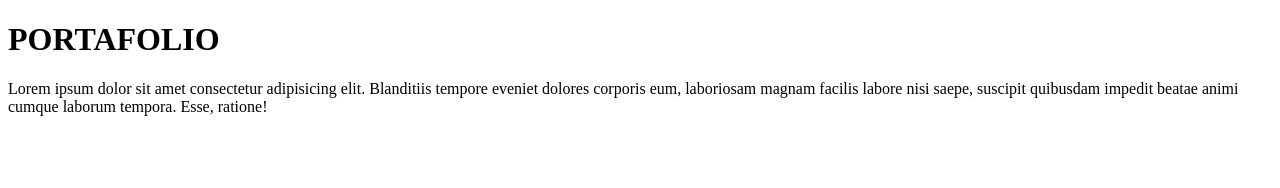
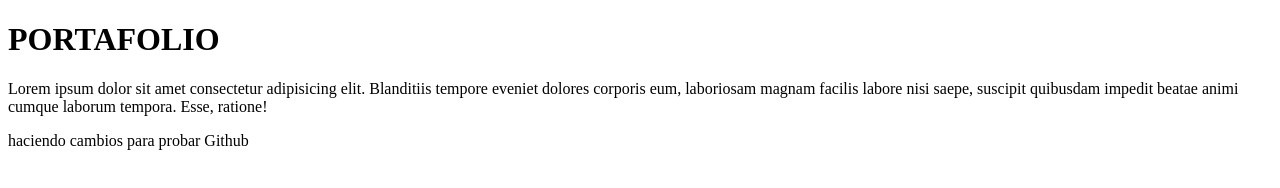
Before and after one commit to krla88/mi_portafolio, a plain HTML site: page index.html in a window 1280 px wide. Drawn offline with Linux system fonts and the light colour scheme.

Commit message:
nuevo cambio

```diff
--- a/index.html
+++ b/index.html
@@ -14,5 +14,8 @@
       nisi saepe, suscipit quibusdam impedit beatae animi cumque laborum
       tempora. Esse, ratione!
     </p>
+    <p>
+      haciendo cambios para probar Github
+    </p>
   </body>
 </html>
```
